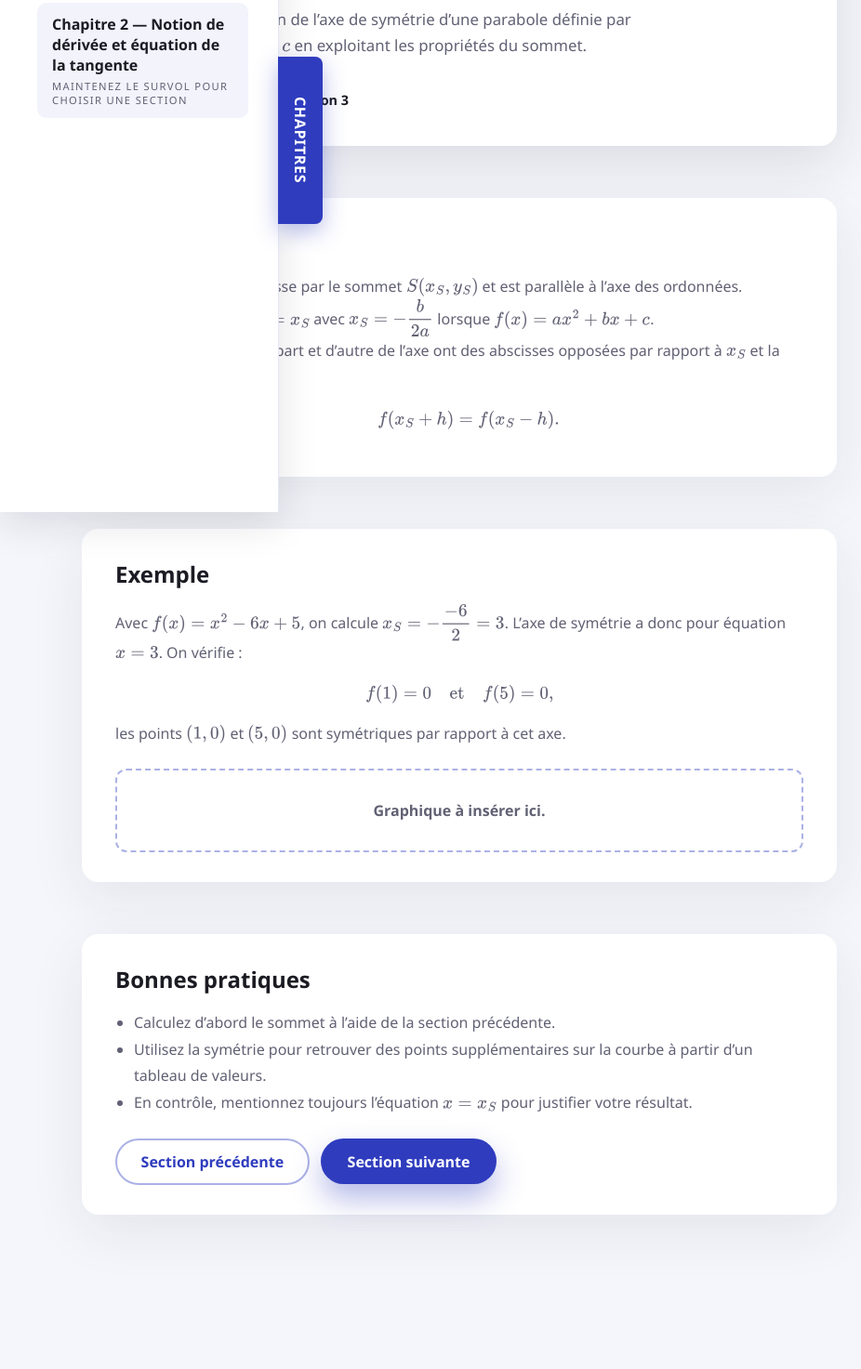
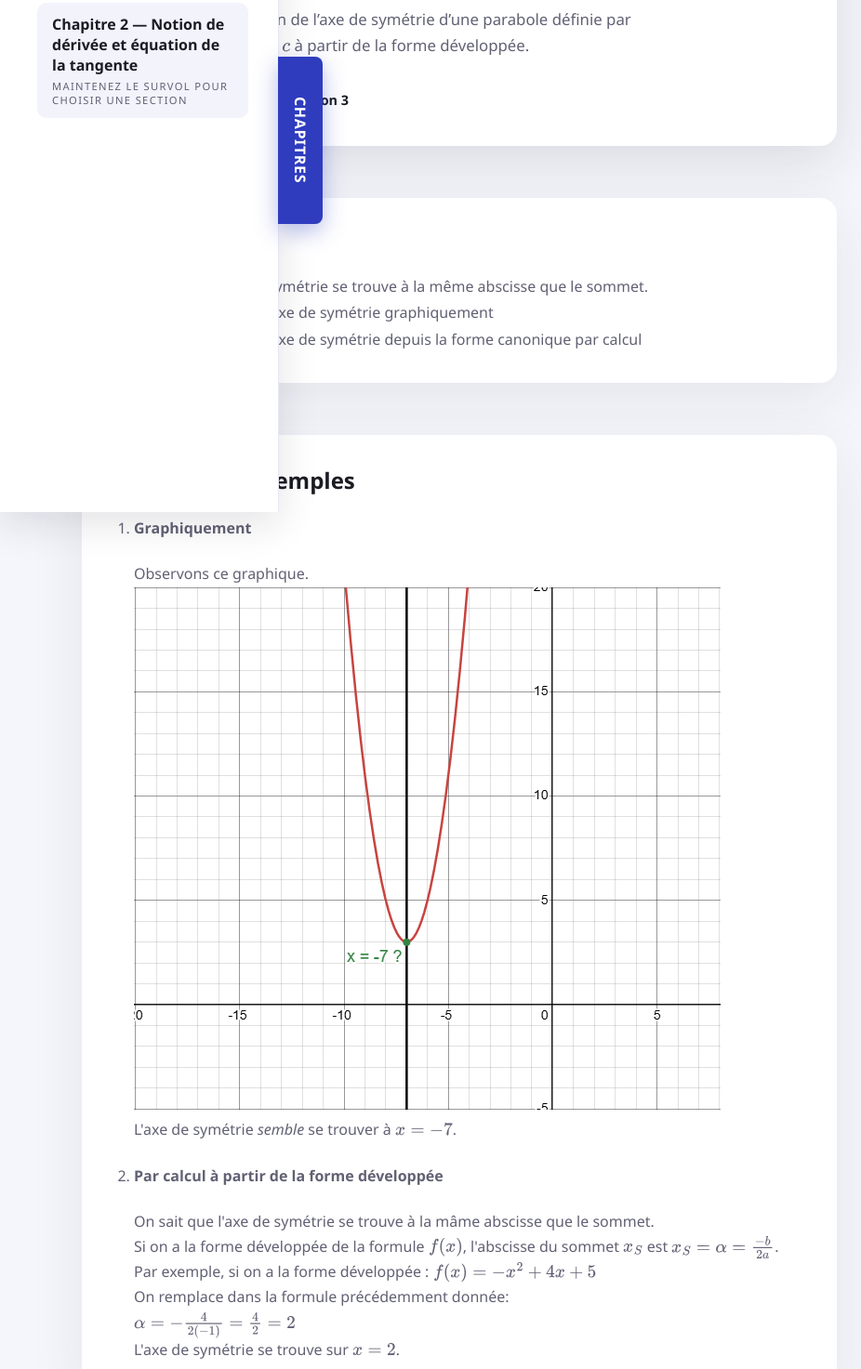
Before and after one commit to Fwaaai/mathsejm, a plain HTML site: page chapters/chapitre-1/sections/section-03.html in a window 1280 px wide. Shown: the part 249-1722 px from the top of the page at 93% size, without its empty margins (0-926 px from the left). Before the commit the page ends 1636 px from the top, so only its background shows below. Drawn offline with nearby package versions, Linux system fonts and the light colour scheme.

Commit message:
new file:   assets/images/graphs/chapter1/graph4.png 	modified:   chapters/chapitre-1/sections/section-02.html 	modified:   chapters/chapitre-1/sections/section-03.html

```diff
--- a/chapters/chapitre-1/sections/section-03.html
+++ b/chapters/chapitre-1/sections/section-03.html
@@ -63,7 +63,7 @@
           <h1 class="intro__title">Axe de symétrie (forme développée)</h1>
           <p class="intro__lead">
             Déterminer l’équation de l’axe de symétrie d’une parabole définie par
-            $f(x) = ax^2 + bx + c$ en exploitant les propriétés du sommet.
+            $f(x) = ax^2 + bx + c$ à partir de la forme développée.
           </p>
           <nav class="breadcrumb" aria-label="Fil d’Ariane">
             <a href="../../../index.html">Accueil</a>
@@ -75,50 +75,43 @@
         </header>
 
         <section class="section">
-          <h2>À savoir</h2>
+          <h2>Objectifs</h2>
           <ul class="list">
             <li>
-              L’axe de symétrie passe par le sommet $S(x_S, y_S)$ et est parallèle
-              à l’axe des ordonnées.
+              Savoir que l'axe de symétrie se trouve à la même abscisse que le sommet.
             </li>
             <li>
-              Son équation est $x = x_S$ avec $x_S = -\dfrac{b}{2a}$ lorsque $f(x)
-              = ax^2 + bx + c$.
+              Savoir déterminer l'axe de symétrie graphiquement
             </li>
             <li>
-              Les points situés de part et d’autre de l’axe ont des abscisses
-              opposées par rapport à $x_S$ et la même ordonnée :
-              $$f(x_S + h) = f(x_S - h).$$
+              Savoir déterminer l'axe de symétrie depuis la forme canonique par calcul
             </li>
           </ul>
         </section>
 
         <section class="section">
-          <h2>Exemple</h2>
-          <p>
-            Avec $f(x) = x^2 - 6x + 5$, on calcule $x_S = -\dfrac{-6}{2} = 3$.
-            L’axe de symétrie a donc pour équation $x = 3$. On vérifie :
-            $$f(1) = 0 \quad \text{et} \quad f(5) = 0,$$
-            les points $(1,0)$ et $(5,0)$ sont symétriques par rapport à cet axe.
-          </p>
-          <div class="graph-placeholder" role="img" aria-label="Graphique à insérer représentant une parabole avec son axe de symétrie">
-            Graphique à insérer ici.
-          </div>
+          <h2>Méthode et exemples</h2>
+          <ol class= "list" type="1">
+            <li><h4>Graphiquement</h4>
+              <p>Observons ce graphique.</p>
+              <img src="/assets/images/graphs/chapter1/graph4.png" />
+              <p>L'axe de symétrie <i>semble</i> se trouver à $x = -7$. </p>
+            </li>
+            <li><h4>Par calcul à partir de la forme développée</h4>
+              <p>On sait que l'axe de symétrie se trouve à la mâme abscisse que le sommet.</p>
+              <p>Si on a la forme développée de la formule $f(x)$, l'abscisse du sommet $x_S$ est $x_S = \alpha = \frac{-b}{2a}$.</p>
+              <p>Par exemple, si on a la forme développée : $f(x) = -x^2+4x+5$</p>
+              <p>On remplace dans la formule précédemment donnée:</p>
+              <p>
+                $\alpha = -\frac{4}{2(-1)} = \frac{4}{2} = 2$
+              </p>
+              <p>L'axe de symétrie se trouve sur $x=2$.</p>
+            </li>
+
+          </ol>
         </section>
 
         <section class="section">
-          <h2>Bonnes pratiques</h2>
-          <ul class="list">
-            <li>Calculez d’abord le sommet à l’aide de la section précédente.</li>
-            <li>
-              Utilisez la symétrie pour retrouver des points supplémentaires sur
-              la courbe à partir d’un tableau de valeurs.
-            </li>
-            <li>
-              En contrôle, mentionnez toujours l’équation $x = x_S$ pour justifier
-              votre résultat.
-            </li>
-          </ul>
           <div class="section__actions">
             <a class="button button--secondary" href="section-02.html">Section précédente</a>
             <a class="button" href="section-04.html">Section suivante</a>
```
Also changed, not shown: chapters/chapitre-1/sections/section-02.html (+1 -1 lines), assets/images/graphs/chapter1/graph4.png (added).
